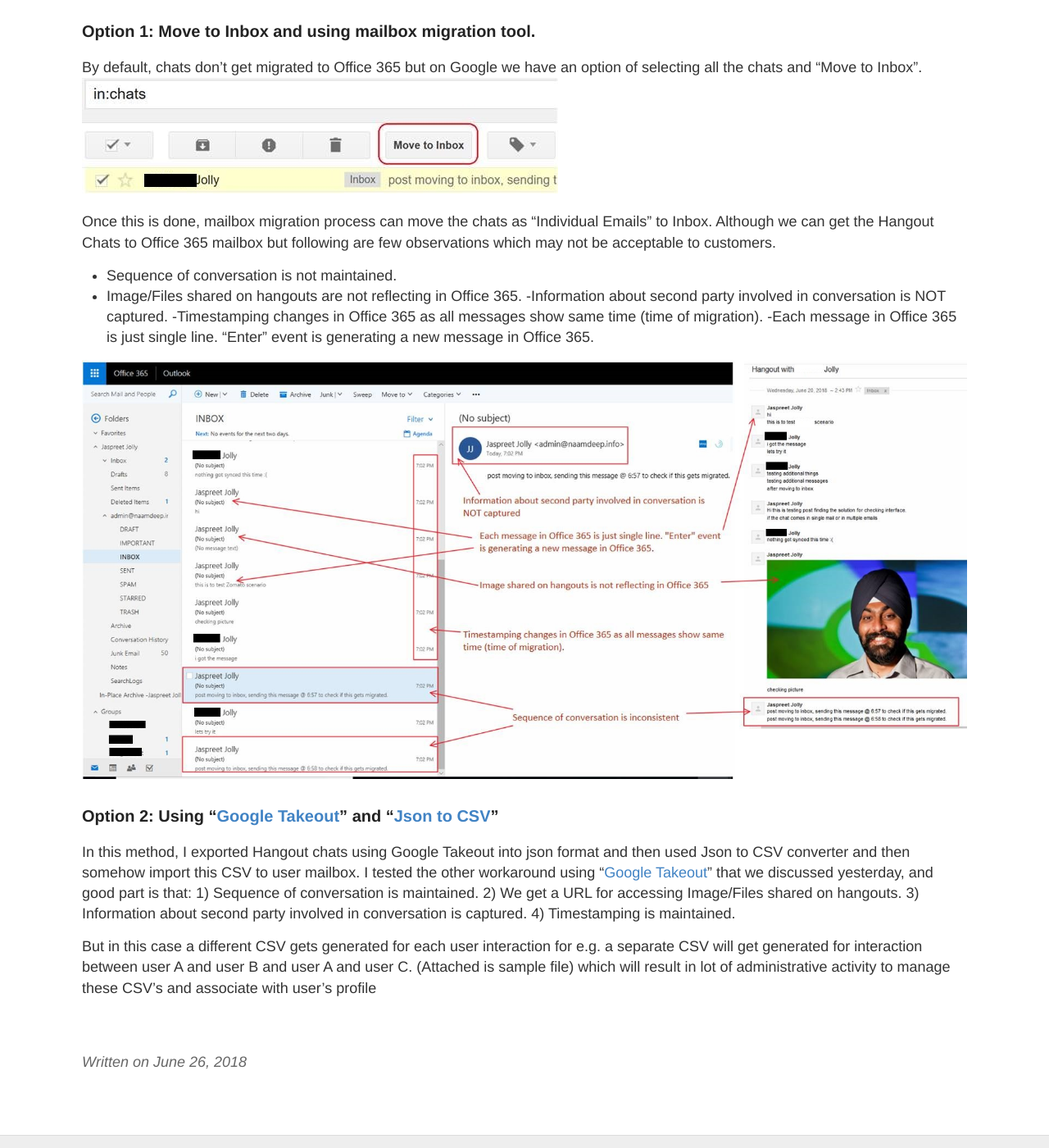
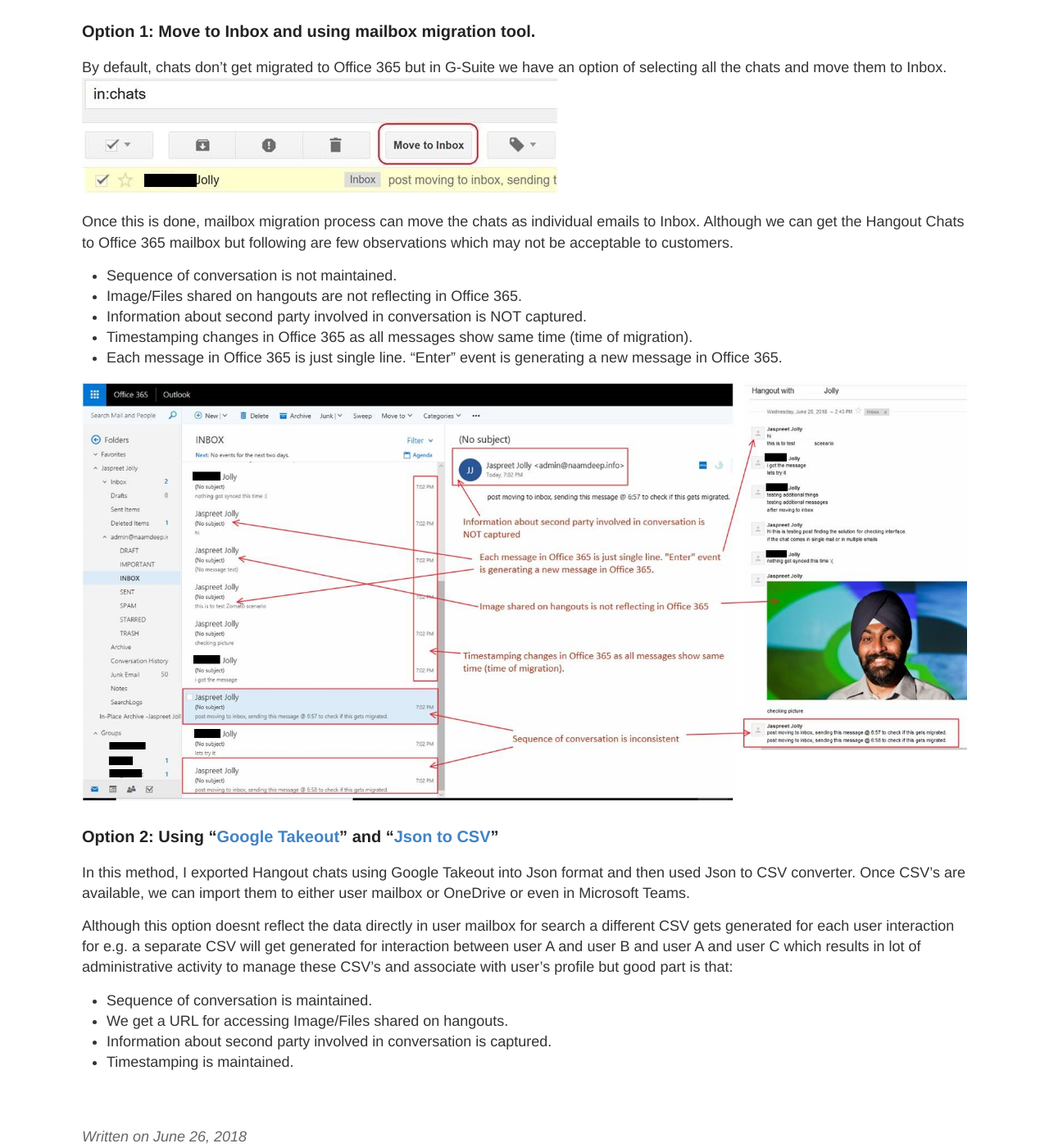
Before and after one commit to jaspreetjolly/github.io, a Jekyll site: the page built from _posts/2018-06-26-Move Google Hangout chats to Office 365.md, in a window 1280 px wide and 1400 px high, scrolled down 352 px. Shown: the whole window at 82% size. Built offline with Jekyll 4.4.1, drawn with Linux system fonts in a browser that asks for light colours; comment, search, counter and statistics services are not loaded.

Commit message:
Update 2018-06-26-Move Google Hangout chats to Office 365.md

```diff
--- a/_posts/2018-06-26-Move Google Hangout chats to Office 365.md
+++ b/_posts/2018-06-26-Move Google Hangout chats to Office 365.md
@@ -7,26 +7,25 @@ I was recently working with a customer who was using G-Suite for collaboration.
 
 ### Option 1: Move to Inbox and using mailbox migration tool.
 
-By default, chats don’t get migrated to Office 365 but on Google we have an option of selecting all the chats and “Move to Inbox”.
+By default, chats don’t get migrated to Office 365 but in G-Suite we have an option of selecting all the chats and move them to Inbox.
 ![](/images/G_Suite_Move to Inbox.jpg)
 
-Once this is done, mailbox migration process can move the chats as “Individual Emails” to Inbox. Although we can get the Hangout Chats to Office 365 mailbox but following are few observations which may not be acceptable to customers.
+Once this is done, mailbox migration process can move the chats as individual emails to Inbox. Although we can get the Hangout Chats to Office 365 mailbox but following are few observations which may not be acceptable to customers.
 
 - Sequence of conversation is not maintained.
 - Image/Files shared on hangouts are not reflecting in Office 365.
--Information about second party involved in conversation is NOT captured.
--Timestamping changes in Office 365 as all messages show same time (time of migration).
--Each message in Office 365 is just single line. "Enter" event is generating a new message in Office 365.
+- Information about second party involved in conversation is NOT captured.
+- Timestamping changes in Office 365 as all messages show same time (time of migration).
+- Each message in Office 365 is just single line. "Enter" event is generating a new message in Office 365.
 
 ![](/images/G_Suite_Post_Migration.jpg)
 
 ### Option 2: Using “[Google Takeout]( https://takeout.google.com/)” and “[Json to CSV](https://github.com/mratkovic/hangouts_json_to_csv)”
 
-In this method, I exported Hangout chats using Google Takeout into json format and then used Json to CSV converter and then somehow import this CSV to user mailbox.
-I tested the other workaround using “[Google Takeout]( https://takeout.google.com/)” that we discussed yesterday, and good part is that:
-1)	Sequence of conversation is maintained.
-2)	We get a URL for accessing Image/Files shared on hangouts.
-3)	Information about second party involved in conversation is captured.
-4)	Timestamping is maintained.
+In this method, I exported Hangout chats using Google Takeout into Json format and then used Json to CSV converter. Once CSV's are available, we can import them to either user mailbox or OneDrive or even in Microsoft Teams.
 
-But in this case a different CSV gets generated for each user interaction for e.g. a separate CSV will get generated for interaction between user A and user B and user A and user C. (Attached is sample file) which will result in lot of administrative activity to manage these CSV’s and associate with user’s profile
+Although this option doesnt reflect the data directly in user mailbox for search a different CSV gets generated for each user interaction for e.g. a separate CSV will get generated for interaction between user A and user B and user A and user C which results in lot of administrative activity to manage these CSV’s and associate with user’s profile but good part is that:
+- Sequence of conversation is maintained.
+- We get a URL for accessing Image/Files shared on hangouts.
+- Information about second party involved in conversation is captured.
+- Timestamping is maintained.
```
